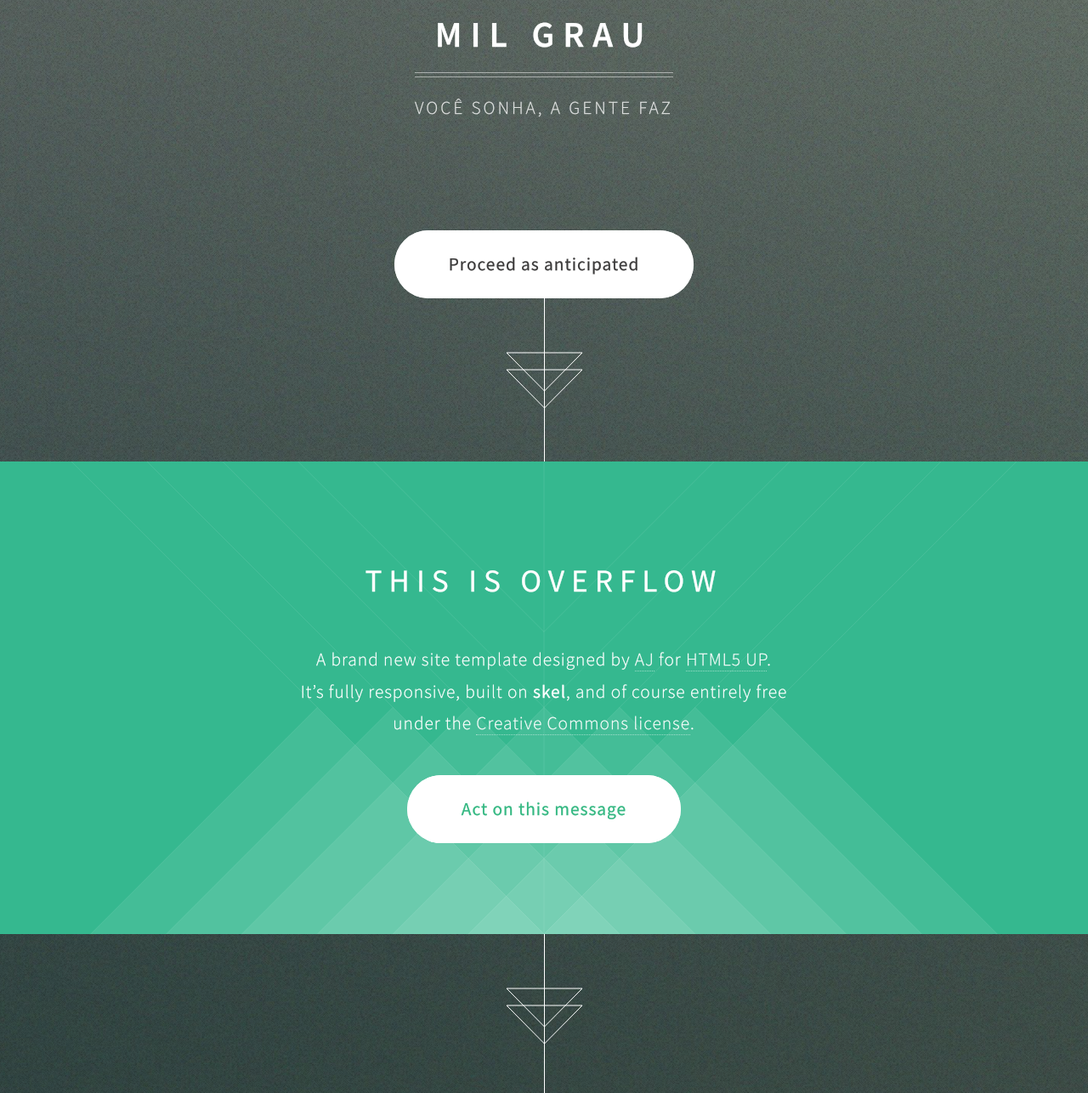
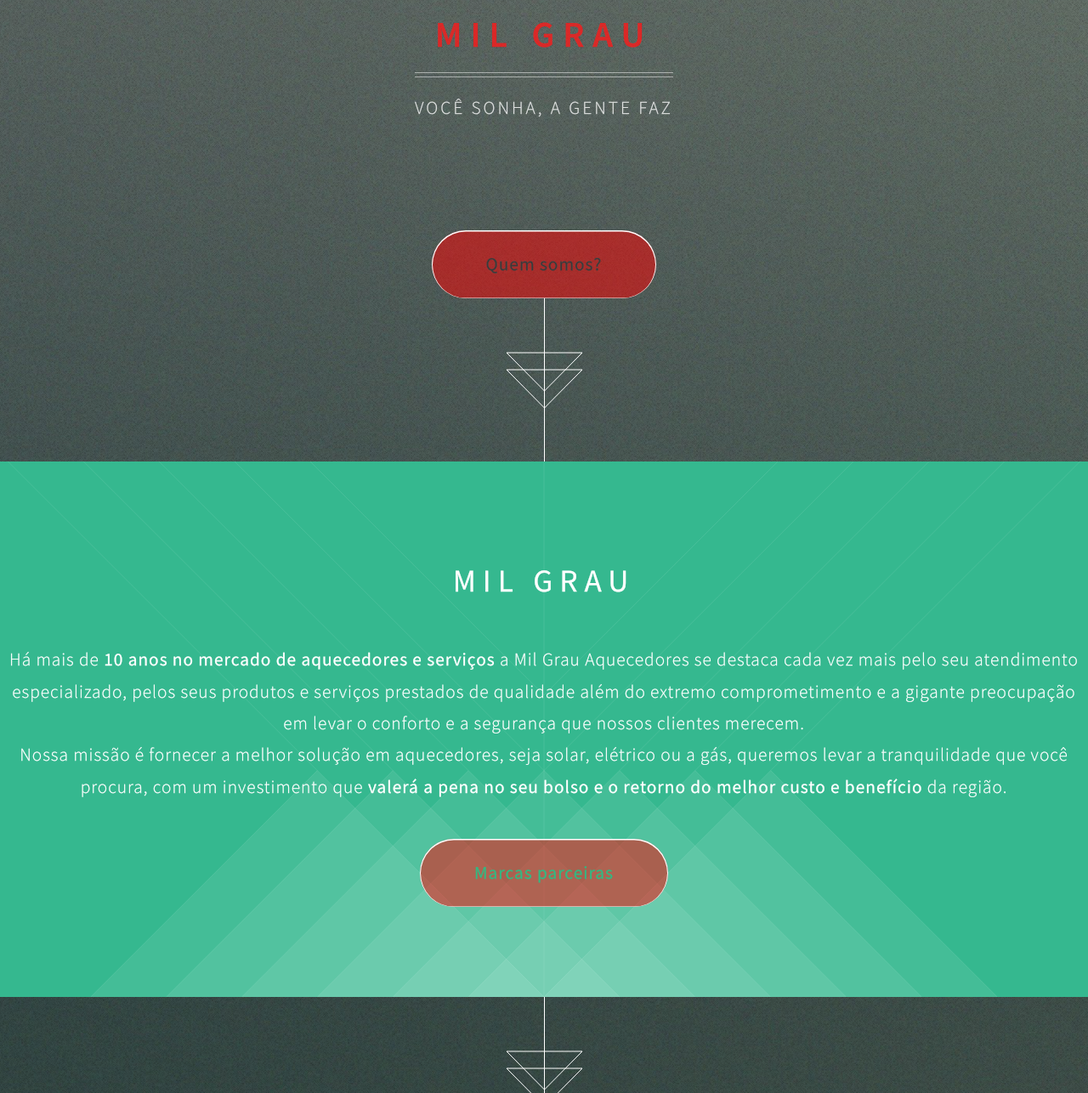
Before and after one commit to diogoscarvalho/MilGrau, a plain HTML site: page index.html in a window 1280 px wide. Shown: the part 278-1564 px from the top of the page at 85% size. Drawn offline with Linux system fonts and the light colour scheme.

Commit message:
Ajustes de cores no arquivo CSS. Alterações de títulos no HTML

```diff
--- a/assets/css/main.css
+++ b/assets/css/main.css
@@ -1357,6 +1357,10 @@
 		font-weight: 400;
 		text-transform: uppercase;
 		line-height: 1.75em;
+	}
+
+	h1{
+		color: rgba(255,0,0, 0.7);
 	}
 
 	h1 a, h2 a, h3 a, h4 a, h5 a, h6 a {
@@ -1723,8 +1727,8 @@
 		button.style2,
 		.button.style2 {
 			color: #3a3939;
-			background: #fff;
-			box-shadow: inset 0 0 0 1px #fff;
+			background: rgba(255,0,0,0.5);
+			box-shadow: inset 0 0.6px 0 1px #fff;
 		}
 
 			input[type="button"].style2:hover,
--- a/index.html
+++ b/index.html
@@ -6,7 +6,7 @@
 -->
 <html>
 	<head>
-		<title>Overflow by HTML5 UP</title>
+		<title>Mil Grau Aquecedores</title>
 		<meta charset="utf-8" />
 		<meta name="viewport" content="width=device-width, initial-scale=1" />
 		<!--[if lte IE 8]><script src="assets/js/ie/html5shiv.js"></script><![endif]-->
@@ -22,20 +22,25 @@
 					<p>Você sonha, a gente faz</p>
 				</header>
 				<footer>
-					<a href="#banner" class="button style2 scrolly-middle">Proceed as anticipated</a>
+					<a href="#banner" class="button style2 scrolly-middle">Quem somos?</a>
 				</footer>
 			</section>
 
 		<!-- Banner -->
 			<section id="banner">
 				<header>
-					<h2>This is Overflow</h2>
+					<h2>Mil Grau</h2>
 				</header>
-				<p>A brand new site template designed by <a href="http://n33.co">AJ</a> for <a href="http://html5up.net">HTML5 UP</a>.<br />
-				It’s fully responsive, built on <strong>skel</strong>, and of course entirely free<br />
-				under the <a href="http://html5up.net/license">Creative Commons license</a>.</p>
+				<p>Há mais de <strong>10 anos no mercado de aquecedores e serviços</strong>
+				a Mil Grau Aquecedores se destaca cada vez mais pelo seu atendimento especializado,
+				pelos seus produtos e serviços prestados de qualidade além do extremo comprometimento e a
+				gigante preocupação em levar o conforto e a segurança que nossos clientes merecem.<br />
+				Nossa missão é fornecer a melhor solução em aquecedores, seja solar, elétrico ou a gás, queremos levar
+				a tranquilidade que você procura, com um investimento que <strong>valerá a pena no seu bolso e o retorno do melhor custo e benefício</strong>
+				da região.<br />
+				</p>
 				<footer>
-					<a href="#first" class="button style2 scrolly">Act on this message</a>
+					<a href="#first" class="button style2 scrolly-middle">Marcas parceiras</a>
 				</footer>
 			</section>
 
```
